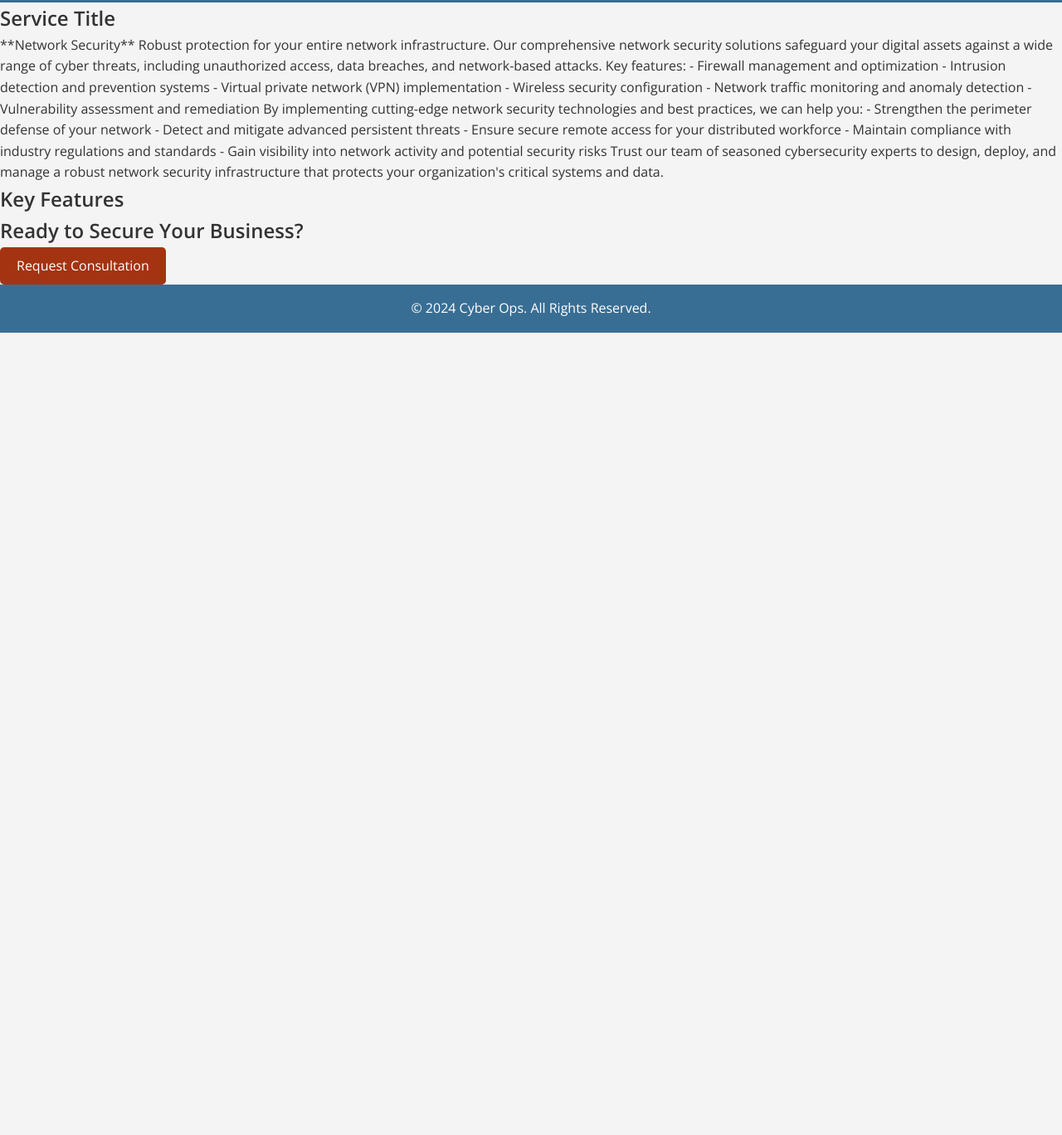
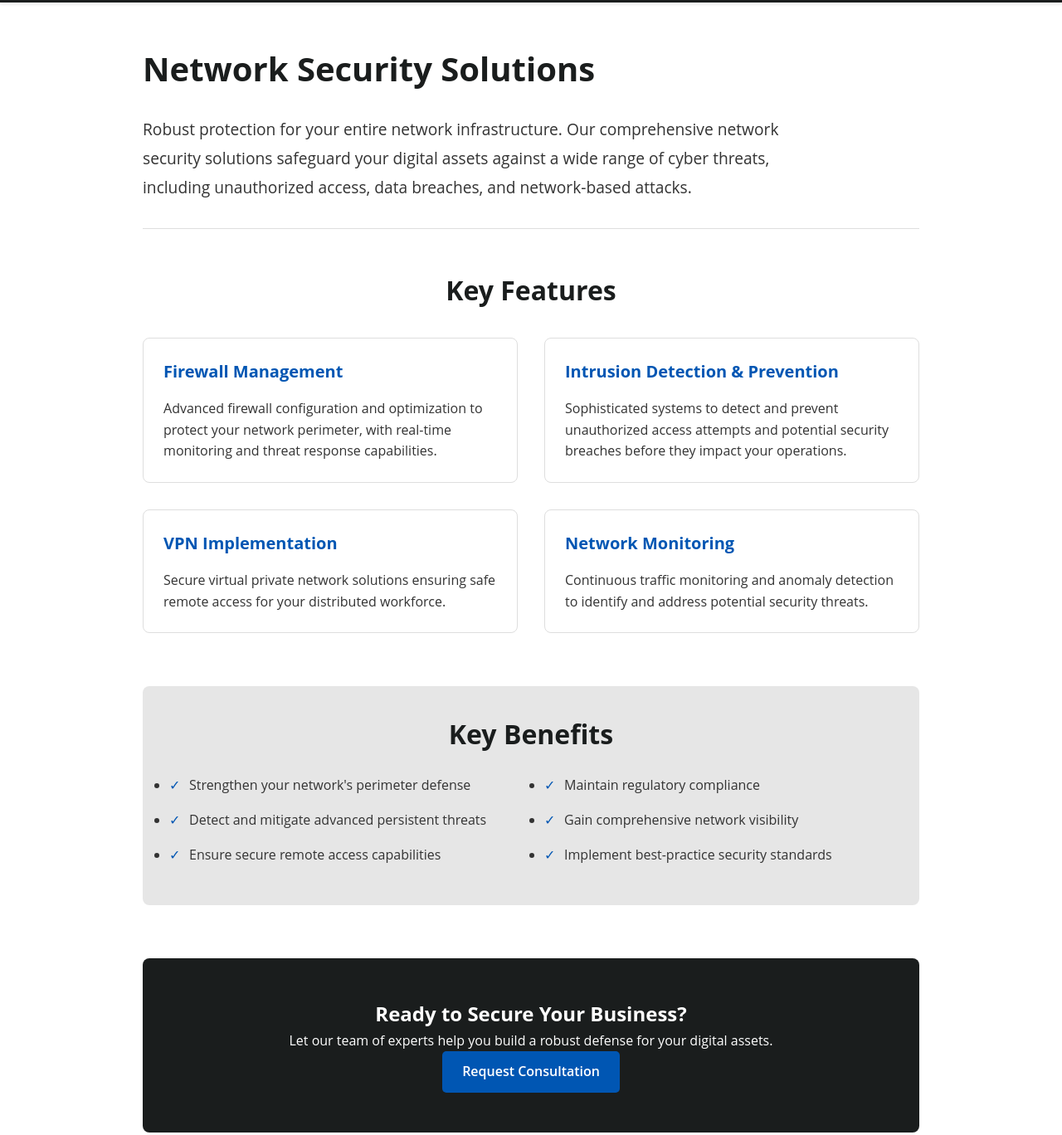
Before and after one commit to Mtompkins9624/WDD131, a plain HTML site: page cyber/service-details.html in a window 1280 px wide. Shown: the part 67-1435 px from the top of the page at 83% size. Before the commit the page ends 800 px from the top, so only its background shows below. Drawn offline with nearby package versions, Linux system fonts and the light colour scheme.

Commit message:
finished

```diff
--- a/cyber/service-details.html
+++ b/cyber/service-details.html
@@ -3,13 +3,14 @@
 <head>
     <meta charset="UTF-8">
     <meta name="viewport" content="width=device-width, initial-scale=1.0">
-    <title>Cyber Ops - Service Details</title>
-    <link href="https://fonts.googleapis.com/css2?family=Montserrat:wght@400;700&family=Open+Sans:wght@400;600&display=swap" rel="stylesheet">
+    <title>Network Security - Cyber Ops</title>
     <link rel="stylesheet" href="styles.css">
+
+    </style>
 </head>
 <body>
     <nav class="navbar">
-        <a href="index.html" class="navbar-logo">Cyber Ops</a>
+        <a href="#" class="navbar-logo">Cyber Ops</a>
         <ul class="navbar-links">
             <li><a href="index.html#home">Home</a></li>
             <li><a href="index.html#services">Services</a></li>
@@ -18,53 +19,55 @@
         </ul>
     </nav>
 
-    <main class="service-details">
+    <div class="service-content">
         <section class="service-header">
-            <h1 id="service-title">Service Title</h1>
-            <p id="service-description">**Network Security**
-
-                Robust protection for your entire network infrastructure. Our comprehensive network security solutions safeguard your digital assets against a wide range of cyber threats, including unauthorized access, data breaches, and network-based attacks.
-
-                Key features:
-                - Firewall management and optimization
-                - Intrusion detection and prevention systems
-                - Virtual private network (VPN) implementation
-                - Wireless security configuration
-                - Network traffic monitoring and anomaly detection
-                - Vulnerability assessment and remediation
-
-                By implementing cutting-edge network security technologies and best practices, we can help you:
-
-                - Strengthen the perimeter defense of your network
-                - Detect and mitigate advanced persistent threats
-                - Ensure secure remote access for your distributed workforce
-                - Maintain compliance with industry regulations and standards
-                - Gain visibility into network activity and potential security risks
-
-                Trust our team of seasoned cybersecurity experts to design, deploy, and manage a robust network security infrastructure that protects your organization's critical systems and data.</p>
+            <h1>Network Security Solutions</h1>
+            <p>Robust protection for your entire network infrastructure. Our comprehensive network security solutions safeguard your digital assets against a wide range of cyber threats, including unauthorized access, data breaches, and network-based attacks.</p>
         </section>
 
-        <section class="service-features">
-            <h2>Key Features</h2>
-            <ul id="service-features">
+        <section class="features-section">
+            <h2 class="section-title">Key Features</h2>
+            <div class="features-grid">
+                <div class="feature-card">
+                    <h3>Firewall Management</h3>
+                    <p>Advanced firewall configuration and optimization to protect your network perimeter, with real-time monitoring and threat response capabilities.</p>
+                </div>
+                <div class="feature-card">
+                    <h3>Intrusion Detection & Prevention</h3>
+                    <p>Sophisticated systems to detect and prevent unauthorized access attempts and potential security breaches before they impact your operations.</p>
+                </div>
+                <div class="feature-card">
+                    <h3>VPN Implementation</h3>
+                    <p>Secure virtual private network solutions ensuring safe remote access for your distributed workforce.</p>
+                </div>
+                <div class="feature-card">
+                    <h3>Network Monitoring</h3>
+                    <p>Continuous traffic monitoring and anomaly detection to identify and address potential security threats.</p>
+                </div>
+            </div>
+        </section>
 
+        <section class="benefits-section">
+            <h2 class="section-title">Key Benefits</h2>
+            <ul class="benefits-list">
+                <li>Strengthen your network's perimeter defense</li>
+                <li>Detect and mitigate advanced persistent threats</li>
+                <li>Ensure secure remote access capabilities</li>
+                <li>Maintain regulatory compliance</li>
+                <li>Gain comprehensive network visibility</li>
+                <li>Implement best-practice security standards</li>
             </ul>
         </section>
 
         <section class="cta-section">
             <h2>Ready to Secure Your Business?</h2>
-            <a href="index.html#contact" class="btn">Request Consultation</a>
+            <p>Let our team of experts help you build a robust defense for your digital assets.</p>
+            <a href="#contact" class="btn">Request Consultation</a>
         </section>
-    </main>
+    </div>
 
     <footer>
         <p>&copy; 2024 Cyber Ops. All Rights Reserved.</p>
     </footer>
-
-    <script src="script.js"></script>
-    <script>
-
-        loadServiceDetails();
-    </script>
 </body>
 </html>
--- a/cyber/styles.css
+++ b/cyber/styles.css
@@ -1,10 +1,12 @@
 :root {
-    --primary-color: #396E94;
-    --secondary-color: #E7C24F;
-    --accent-color-1: #A43312;
-    --accent-color-2: #AABD8C;
-    --background-color: #f4f4f4;
-    --text-color: #333;
+    --primary-color: #1a1d1d;     /* Dark background */
+    --secondary-color: #0056b3;   /* Professional blue */
+    --accent-color-1: #003366;    /* Darker blue for hover states */
+    --accent-color-2: #e6e6e6;    /* Light gray for subtle contrast */
+    --background-color: #ffffff;   /* Clean white background */
+    --text-color: #333333;        /* Dark gray for text */
+    --light-text: #ffffff;        /* White text for dark backgrounds */
+    --border-color: #dedede;      /* Light gray for borders */
 }
 
 * {
@@ -28,7 +30,7 @@ body {
 
 .navbar {
     background-color: var(--primary-color);
-    color: white;
+    color: var(--light-text);
     display: flex;
     justify-content: space-between;
     align-items: center;
@@ -36,12 +38,13 @@ body {
     position: sticky;
     top: 0;
     z-index: 1000;
+    box-shadow: 0 2px 4px rgba(0,0,0,0.1);
 }
 
 .navbar-logo {
     font-size: 1.5rem;
     font-weight: bold;
-    color: white;
+    color: var(--light-text);
     text-decoration: none;
 }
 
@@ -55,7 +58,7 @@ body {
 }
 
 .navbar-links a {
-    color: white;
+    color: var(--light-text);
     text-decoration: none;
     transition: color 0.3s ease;
 }
@@ -67,16 +70,7 @@ body {
 .hero {
     position: relative;
     background-color: var(--primary-color);
-    color: white;
-    text-align: center;
-    padding: 4rem 1rem;
-    overflow: hidden;
-}
-
-.hero {
-    position: relative;
-    background-color: var(--primary-color);
-    color: white;
+    color: var(--light-text);
     text-align: center;
     padding: 6rem 1rem;
     overflow: hidden;
@@ -91,6 +85,7 @@ body {
     object-fit: cover;
     opacity: 0.2;
     z-index: 1;
+    pointer-events: none;
 }
 
 .hero-content {
@@ -104,30 +99,36 @@ body {
     font-size: 3.5rem;
     font-weight: bold;
     margin-bottom: 1.5rem;
+    position: relative;
 }
 
 .hero-description {
     font-size: 1.8rem;
     margin-bottom: 2.5rem;
+    position: relative;
 }
 
 .btn {
     display: inline-block;
-    padding: 10px 20px;
-    background-color: var(--accent-color-1);
-    color: white;
+    padding: 12px 24px;
+    background-color: var(--secondary-color);
+    color: var(--light-text);
     text-decoration: none;
     border-radius: 5px;
     transition: background-color 0.3s ease;
+    font-weight: 600;
+    position: relative;
+    z-index: 3;
+    cursor: pointer;
 }
 
 .btn:hover {
-    background-color: var(--accent-color-2);
+    background-color: var(--accent-color-1);
 }
 
 .services {
     padding: 4rem 5%;
-    background-color: white;
+    background-color: var(--background-color);
 }
 
 .services-grid {
@@ -138,14 +139,16 @@ body {
 
 .service-card {
     background-color: var(--background-color);
-    padding: 20px;
+    padding: 25px;
     text-align: center;
     border-radius: 10px;
-    transition: transform 0.3s ease;
+    transition: transform 0.3s ease, box-shadow 0.3s ease;
+    border: 1px solid var(--border-color);
 }
 
 .service-card:hover {
-    transform: scale(1.05);
+    transform: translateY(-5px);
+    box-shadow: 0 5px 15px rgba(0,0,0,0.1);
 }
 
 .service-icon {
@@ -155,7 +158,7 @@ body {
 
 .about {
     padding: 4rem 5%;
-    background-color: white;
+    background-color: var(--background-color);
     display: flex;
     flex-direction: column;
     align-items: center;
@@ -180,7 +183,7 @@ body {
 
 .contact {
     padding: 4rem 5%;
-    background-color: var(--background-color);
+    background-color: var(--accent-color-2);
 }
 
 #contact-form {
@@ -193,16 +196,32 @@ body {
 #contact-form input,
 #contact-form textarea {
     margin-bottom: 1rem;
-    padding: 10px;
-    border: 1 px solid #ddd;
+    padding: 12px;
+    border: 1px solid var(--border-color);
     border-radius: 5px;
+    width: 100%;
+    transition: border-color 0.3s ease;
+}
+
+#contact-form input:focus,
+#contact-form textarea:focus {
+    outline: none;
+    border-color: var(--secondary-color);
 }
 
 footer {
     background-color: var(--primary-color);
-    color: white;
+    color: var(--light-text);
     text-align: center;
-    padding: 1rem;
+    padding: 1.5rem;
+}
+
+.section-title {
+    color: var(--primary-color);
+    text-align: center;
+    margin-bottom: 2rem;
+    font-size: 2.5rem;
+    font-weight: 700;
 }
 
 @media screen and (max-width: 768px) {
@@ -222,3 +241,114 @@ footer {
         max-width: 100%;
     }
 }
+        .service-content {
+            max-width: 1000px;
+            margin: 0 auto;
+            padding: 3rem 2rem;
+        }
+
+        .service-header {
+            margin-bottom: 3rem;
+            padding-bottom: 2rem;
+            border-bottom: 1px solid var(--border-color);
+        }
+
+        .service-header h1 {
+            font-size: 2.5rem;
+            color: var(--primary-color);
+            margin-bottom: 1.5rem;
+        }
+
+        .service-header p {
+            font-size: 1.2rem;
+            line-height: 1.8;
+            color: var(--text-color);
+            max-width: 800px;
+        }
+
+        .features-section {
+            margin-bottom: 4rem;
+        }
+
+        .features-grid {
+            display: grid;
+            grid-template-columns: repeat(2, 1fr);
+            gap: 2rem;
+            margin-top: 2rem;
+        }
+
+        .feature-card {
+            background: var(--background-color);
+            border: 1px solid var(--border-color);
+            border-radius: 8px;
+            padding: 1.5rem;
+            transition: transform 0.3s ease, box-shadow 0.3s ease;
+        }
+
+        .feature-card:hover {
+            transform: translateY(-5px);
+            box-shadow: 0 5px 15px rgba(0,0,0,0.1);
+        }
+
+        .feature-card h3 {
+            color: var(--secondary-color);
+            font-size: 1.25rem;
+            margin-bottom: 1rem;
+        }
+
+        .feature-card p {
+            color: var(--text-color);
+            line-height: 1.6;
+        }
+
+        .benefits-section {
+            background: var(--accent-color-2);
+            padding: 2rem;
+            border-radius: 8px;
+            margin-bottom: 3rem;
+        }
+
+        .benefits-list {
+            columns: 2;
+            column-gap: 2rem;
+            margin-top: 1.5rem;
+        }
+
+        .benefits-list li {
+            margin-bottom: 1rem;
+            break-inside: avoid;
+            padding-left: 1.5rem;
+            position: relative;
+        }
+
+        .benefits-list li::before {
+            content: "✓";
+            color: var(--secondary-color);
+            position: absolute;
+            left: 0;
+        }
+
+        .cta-section {
+            text-align: center;
+            padding: 3rem;
+            background: var(--primary-color);
+            color: var(--light-text);
+            border-radius: 8px;
+            margin-top: 4rem;
+        }
+
+        .section-title {
+            font-size: 2rem;
+            color: var(--primary-color);
+            margin-bottom: 1.5rem;
+        }
+
+        @media (max-width: 768px) {
+            .features-grid {
+                grid-template-columns: 1fr;
+            }
+
+            .benefits-list {
+                columns: 1;
+            }
+        }
```
Also changed, not shown: cyber/cyberimages/hero.jpg.
